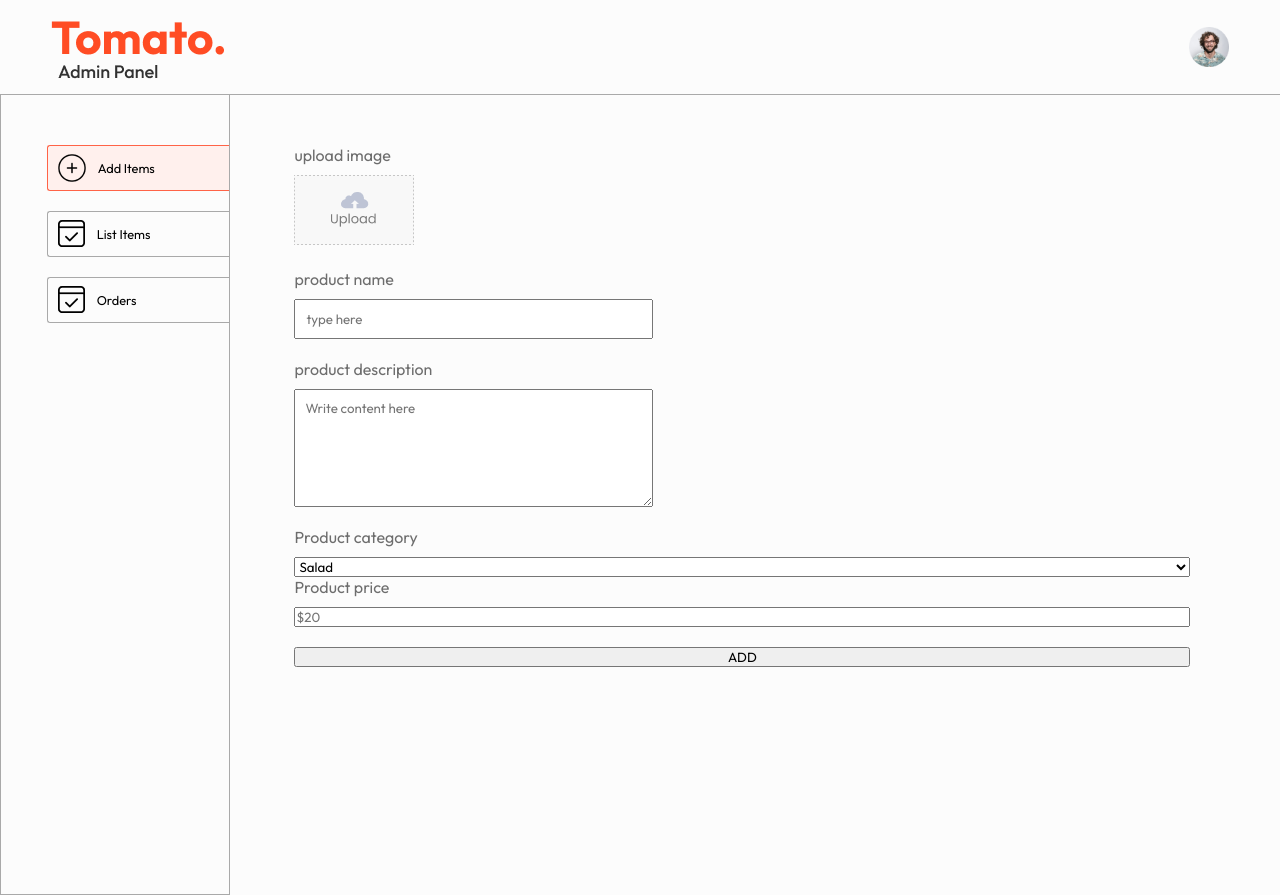
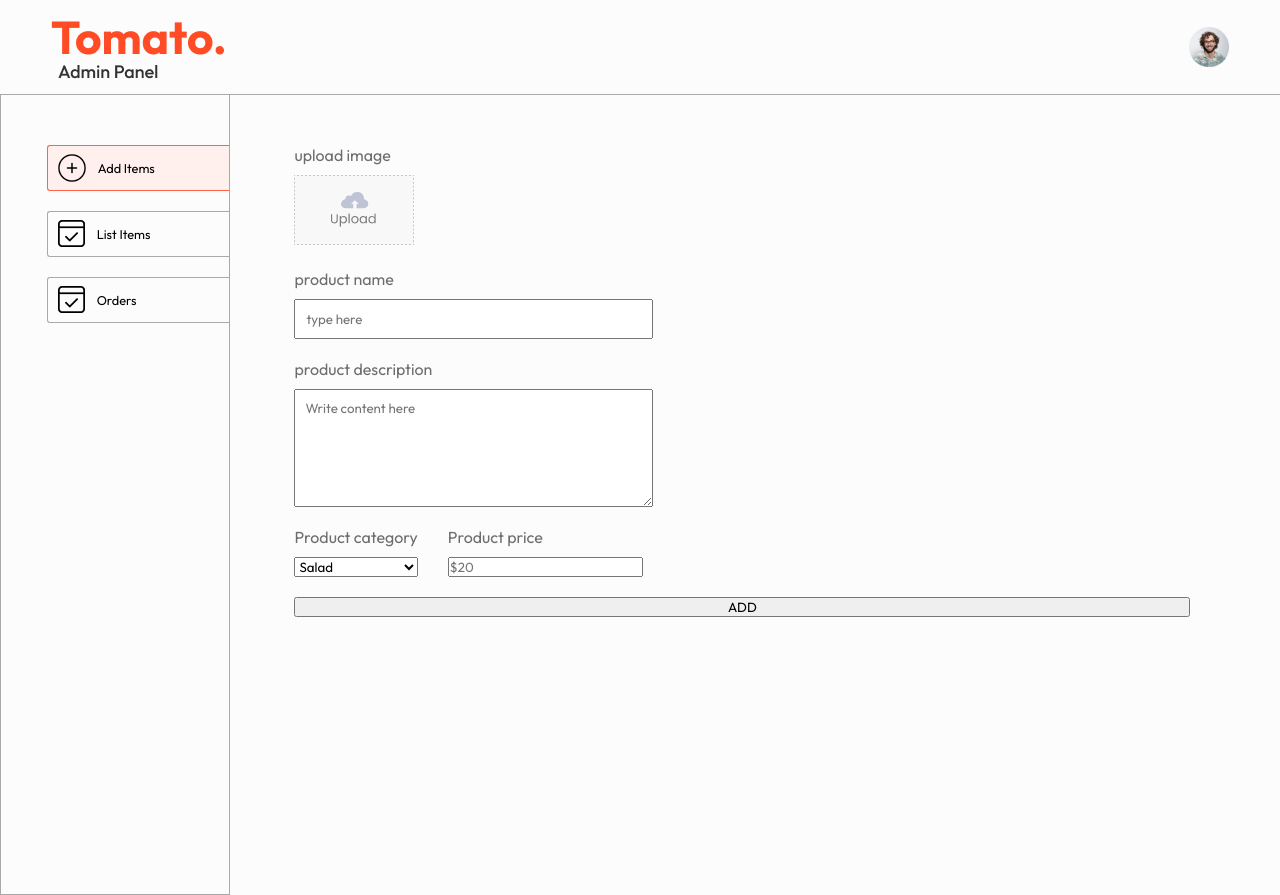
Before and after one commit to UdayChaudhary1/food-delivery-app, a React (Vite) app in the folder admin/: page /add in a window 1280 px wide. Built offline with nearby package versions, Linux system fonts and the light colour scheme.

Commit message:
Place category and price in a row

```diff
--- a/admin/src/pages/Add/Add.css
+++ b/admin/src/pages/Add/Add.css
@@ -21,3 +21,8 @@
 .add-product-name input, .add-product-description textarea{
   padding: 10px;
 }
+
+.add-category-price{
+  display: flex;
+  gap: 30px;
+}
```
